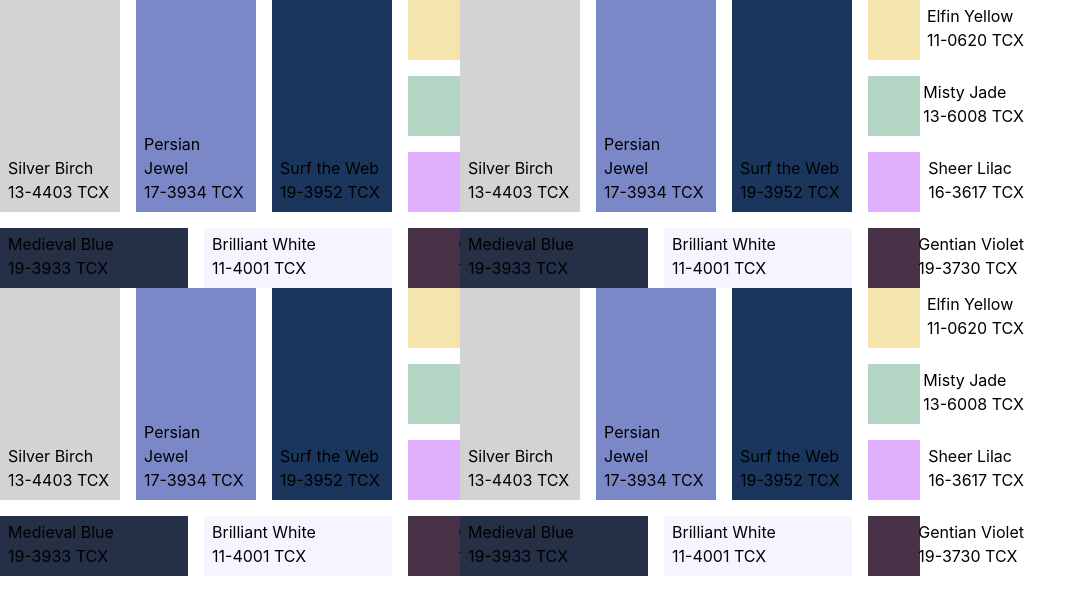
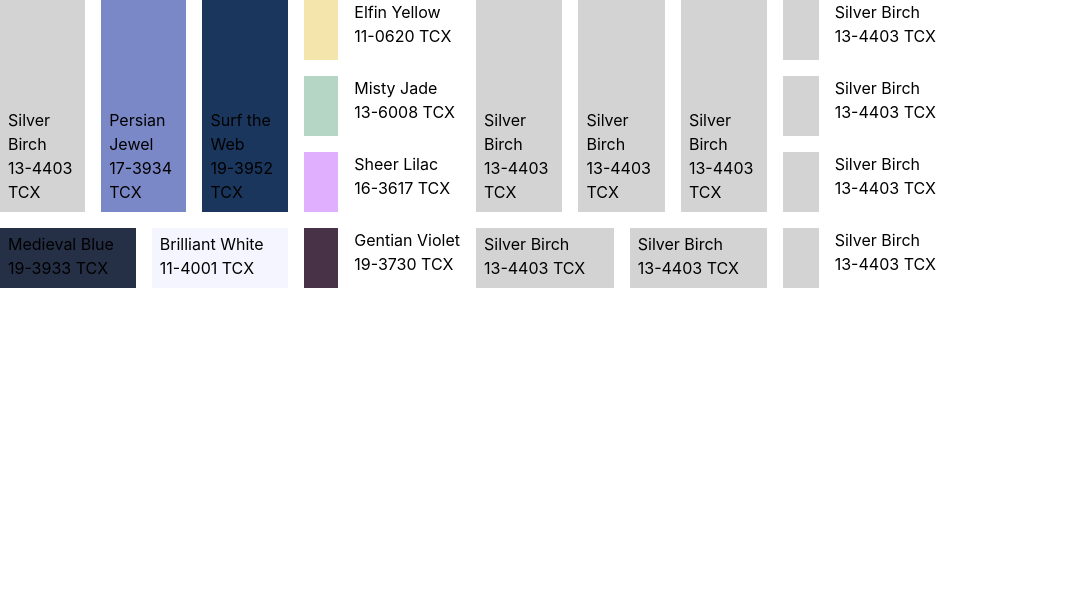
Before and after one commit to tkbartel/seasons, a React (Create React App) app: page / in a window 1280 px wide. Shown: the top 614 px of the page, without its empty margins (0-1087 px from the left). Built offline with nearby package versions, Linux system fonts and the light colour scheme.

Commit message:
Use props to pass colors

```diff
--- a/src/App.js
+++ b/src/App.js
@@ -3,13 +3,51 @@ import './App.css';
 import ColorPalette from './ColorPallete';
 
 function App() {
+  const colors1 = {
+    complementaryColors: [
+      { code: '13-4403', name: 'Silver Birch', color: '#D3D3D3' },
+      { code: '17-3934', name: 'Persian Jewel', color: '#7B88C7' },
+      { code: '19-3952', name: 'Surf the Web', color: '#1B365D' }
+    ],
+    neutrals: [
+      { code: '19-3933', name: 'Medieval Blue', color: '#253046' },
+      { code: '11-4001', name: 'Brilliant White', color: '#F5F5FF' }
+    ],
+    accents: [
+      { code: '11-0620', name: 'Elfin Yellow', color: '#F3E5AB' },
+      { code: '13-6008', name: 'Misty Jade', color: '#B5D5C5' },
+      { code: '16-3617', name: 'Sheer Lilac', color: '#E0B0FF' },
+      { code: '19-3730', name: 'Gentian Violet', color: '#483248' }
+    ],
+  }
+
+  const colors2 = {
+      complementaryColors: [
+      { code: '13-4403', name: 'Silver Birch', color: '#D3D3D3' },
+      { code: '13-4403', name: 'Silver Birch', color: '#D3D3D3' },
+      { code: '13-4403', name: 'Silver Birch', color: '#D3D3D3' }
+    ],
+    neutrals: [
+      { code: '13-4403', name: 'Silver Birch', color: '#D3D3D3' },
+      { code: '13-4403', name: 'Silver Birch', color: '#D3D3D3' }
+    ],
+    accents: [
+      { code: '13-4403', name: 'Silver Birch', color: '#D3D3D3' },
+      { code: '13-4403', name: 'Silver Birch', color: '#D3D3D3' },
+      { code: '13-4403', name: 'Silver Birch', color: '#D3D3D3' },
+      { code: '13-4403', name: 'Silver Birch', color: '#D3D3D3' }
+    ],
+  }
+
   return (
     <>
-      <div className="flex flex-wrap">
-        <ColorPalette />
-        <ColorPalette />
-        <ColorPalette />
-        <ColorPalette />
+      <div className="flex flex-wrap gap-4">
+        <ColorPalette
+          colors={colors1}
+        />
+        <ColorPalette
+          colors={colors2}
+        />
       </div>
     </>
   );
--- a/src/ColorPallete.js
+++ b/src/ColorPallete.js
@@ -1,29 +1,9 @@
 import React from 'react';
 
-const ColorPalette = () => {
-  const complementaryColors = [
-    { code: '13-4403', name: 'Silver Birch', color: '#D3D3D3' },
-    { code: '17-3934', name: 'Persian Jewel', color: '#7B88C7' },
-    { code: '19-3952', name: 'Surf the Web', color: '#1B365D' }
-  ];
-
-  const neutrals = [
-    { code: '19-3933', name: 'Medieval Blue', color: '#253046' },
-    { code: '11-4001', name: 'Brilliant White', color: '#F5F5FF' }
-  ];
-// grid-cols-[repeat(7,_1fr)_auto]
-// grid-cols-
-// grid-template-columns: 1fr 1fr 1fr 1fr ... auto
-  const accents = [
-    { code: '11-0620', name: 'Elfin Yellow', color: '#F3E5AB' },
-    { code: '13-6008', name: 'Misty Jade', color: '#B5D5C5' },
-    { code: '16-3617', name: 'Sheer Lilac', color: '#E0B0FF' },
-    { code: '19-3730', name: 'Gentian Violet', color: '#483248' }
-  ];
-
+const ColorPalette = ({colors: {complementaryColors, neutrals, accents}}) => {
   return (
     <>
-    <div className="grid grid-cols-7 grid-rows-4 gap-4 h-72 w-115">
+    <div className="grid grid-cols-[repeat(7,_1fr)_auto] grid-rows-4 gap-4 h-72 w-115">
 
     {/* React needs "key" to identify each div relative to parent */}
     {complementaryColors.map((color, i) => (
@@ -31,13 +11,14 @@ const ColorPalette = () => {
         <div
         key={color.name}
         className={`relative col-span-2 row-span-3 col-start-${i * 2 + 1}`}
-        style={{ backgroundColor: color.color }}>
+        style={{ backgroundColor: color.color }}
+        // handleClick={onColorClick(color.name)}
+        >
             <div className="absolute bottom-0 m-2">
                 <div>{color.name}</div>
                 <div>{color.code} TCX</div>
             </div>
         </div>
-
 
     ))}
     {neutrals.map((color, i) => (
@@ -52,15 +33,17 @@ const ColorPalette = () => {
         </div>
     ))}
     {accents.map((color, i) => (
+      <>
         <div
         key={color.name}
-        className={`relative col-start-7 row-start-${i}`}
+        className={`col-start-7 row-start-${i}`}
         style={{ backgroundColor: color.color }}>
-            <div className="absolute bottom-0 -right-28 m-2">
-                <div>{color.name}</div>
-                <div>{color.code} TCX</div>
-            </div>
         </div>
+        <div className={`col-start-8 row-start-${i}`}>
+          <div>{color.name}</div>
+          <div>{color.code} TCX</div>
+        </div>
+      </>
     ))}
     </div>
     </>
```
